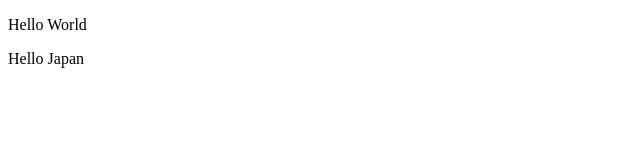
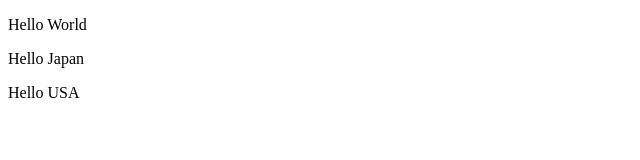
Before and after one commit to foxylady0315/one, a plain HTML site: page index.html in a window 1280 px wide. Shown: the full height of the page, 0-640 px from the left. Drawn offline with Linux system fonts and the light colour scheme.

Commit message:
アメリカへのコメント

```diff
--- a/index.html
+++ b/index.html
@@ -27,6 +27,7 @@
 <body>
   <p>Hello World</p>
   <p>Hello Japan</p>
+  <p>Hello USA</p>
 </body>
 
 </html>
```
